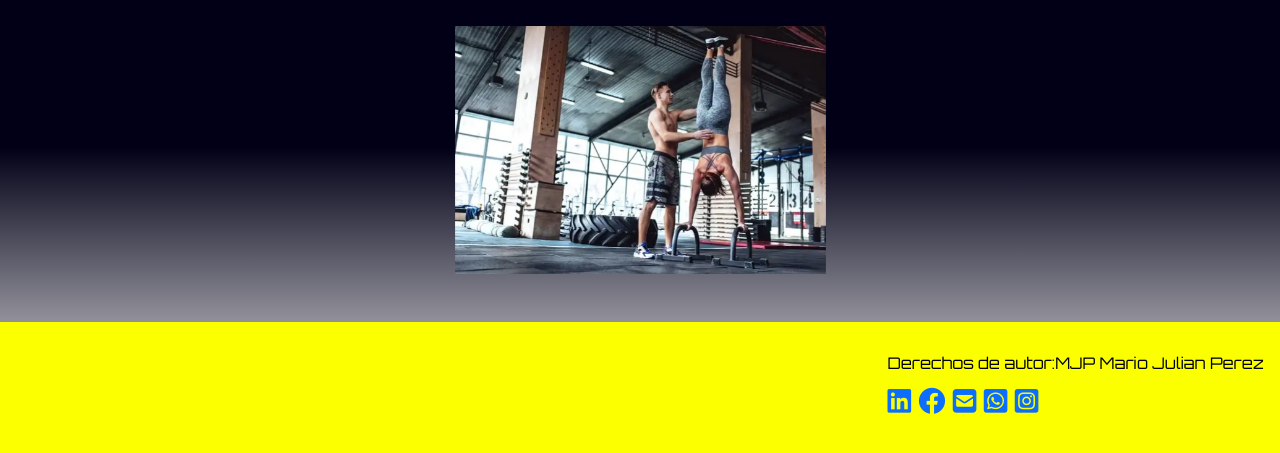
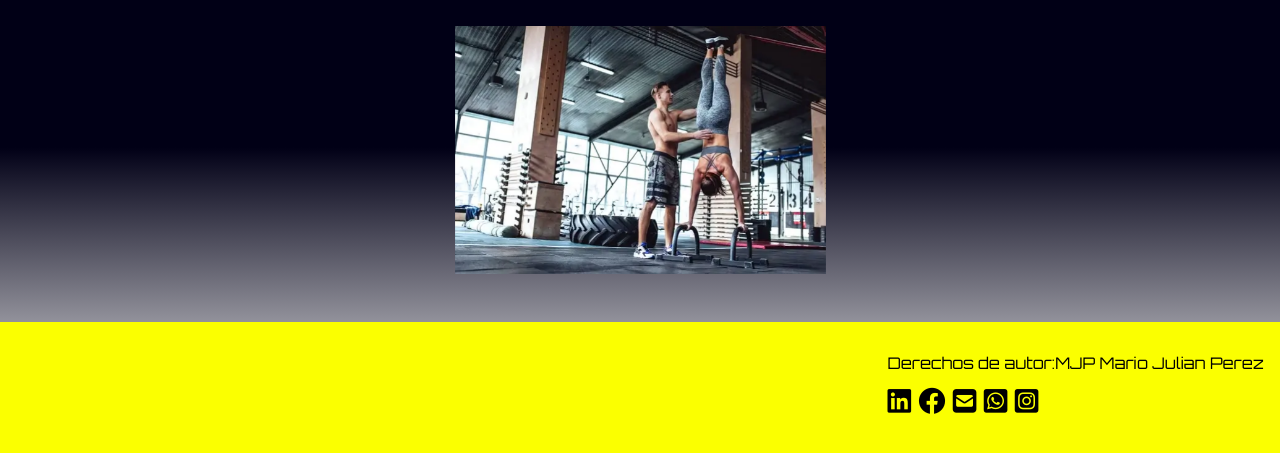
Before and after one commit to mariojulianperez/proyecto-fitnesselsker, a website: page index.html in a window 1280 px wide. Shown: the part 1155-1608 px from the top of the page. Drawn offline with nearby package versions, Linux system fonts and the light colour scheme.

Commit message:
iconos color

```diff
--- a/index.html
+++ b/index.html
@@ -110,15 +110,16 @@
                 Derechos de autor:MJP Mario Julian Perez
             </h2>
             <div class="iconos">
-                <a href="https://www.linkedin.com/in/mario-juli%C3%A1n-perez-610a61143"><i
-                        class="fa-brands fa-linkedin"></i></a>
-                <a href="https://www.facebook.com/profile.php?id=100002901795883"><i
-                        class="fa-brands fa-facebook"></i></a>
-                <a href="https://mail.google.com/mail/u/0/?hl=en-GB#inbox"><i
-                        class="fa-solid fa-square-envelope"></i></a>
-                <a href="julianperez992@gmail.com"><i class="fa-brands fa-whatsapp-square"></i></a>
+                <a href="https://www.linkedin.com/in/mario-juli%C3%A1n-perez-610a61143"><i class="fa-brands fa-linkedin"
+                        style="color: #000000;"></i></a>
+                <a href="https://www.facebook.com/profile.php?id=100002901795883"><i class="fa-brands fa-facebook"
+                        style="color: #000000;"></i></a>
+                <a href="https://mail.google.com/mail/u/0/?hl=en-GB#inbox"><i class="fa-solid fa-square-envelope"
+                        style="color: #000000;"></i></a>
+                <a href="julianperez992@gmail.com"><i class="fa-brands fa-whatsapp-square"
+                        style="color: #000000;"></i></a>
                 <a href="https://instagram.com/julianperez992?utm_medium=copy_link"><i
-                        class="fa-brands fa-instagram-square"></i></a>
+                        class="fa-brands fa-instagram-square" style="color: #000000;"></i></a>
             </div>
         </div>
 
--- a/scss/parciales/_footer.scss
+++ b/scss/parciales/_footer.scss
@@ -15,7 +15,7 @@
   }
 
   .iconos {
-    color: $miprimervariable;
+    color: black;
     font-size: 27px;
 
   }
```
Also changed, not shown: pages/nutricion-dietas.html (+9 -8 lines), pages/preguntasfrecuentes.html (+9 -8 lines), pages/rutinas-ejercicios.html (+5 -5 lines), pages/subscripcion.html (+9 -8 lines).
